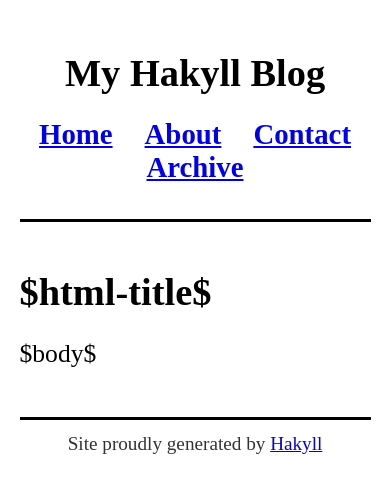
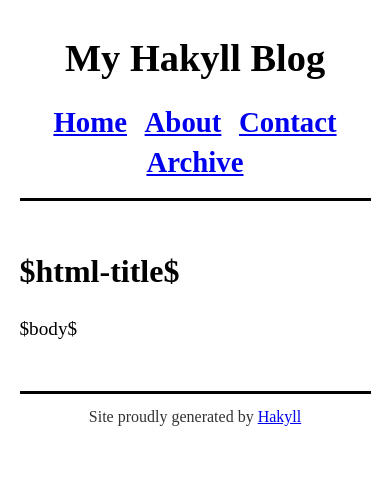
Before and after one commit to DevJac/blog, a plain HTML site: page templates/default.html in a window 390 px wide. Drawn offline with Linux system fonts and the light colour scheme.

Commit message:
Adjust font size in default.css

```diff
--- a/css/default.css
+++ b/css/default.css
@@ -1,12 +1,13 @@
 @import url("syntax.css");
 body {
-    font-size: 1.6rem;
+    font-size: 1.2rem;
     color: #000;
+    line-height: 1.4;
     margin: 0 auto;
 }
 header {
     border-bottom: 0.2rem solid #000;
-    padding: 1.2rem 0;
+    padding: 1rem 0;
 }
 .logo a {
     color: #000;
@@ -19,24 +20,27 @@ nav {
 nav a {
     font-size: 1.8rem;
     font-weight: bold;
-    margin: 0 0.8rem;
+    margin: 0 0.4rem;
 }
 footer {
     text-align: center;
-    font-size: 1.2rem;
+    font-size: 1rem;
     color: #333;
     border-top: 0.2rem solid #000;
     padding: 0.8rem 0;
     margin-top: 3rem;
 }
 h1 {
-    font-size: 2.4rem;
+    font-size: 2rem;
 }
 h2 {
-    font-size: 2rem;
+    font-size: 1.6rem;
+}
+h3 {
+    font-size: 1.2rem;
 }
 article .header {
-    font-size: 1.4rem;
+    font-size: 1rem;
     font-style: italic;
     color: #333;
 }
@@ -45,16 +49,15 @@ article .header {
 	width: 90%;
     }
     header {
-	margin: 2rem 0 3rem;
+	margin: 1rem 0 3rem;
     }
     .logo {
 	text-align: center;
 	font-size: 2.4rem;
-	margin: 0 0 1.4rem;
+	margin: 0 0.2rem 1rem;
     }
     nav {
 	text-align: center;
-	margin: 0 0 1rem;
     }
 }
 @media (min-width: 66rem) {
@@ -66,11 +69,11 @@ article .header {
     }
     .logo {
 	text-align: left;
-	font-size: 1.8rem;
+	font-size: 2rem;
+	margin: 0 0.2rem;
 	float: left;
     }
     nav {
 	text-align: right;
-	margin: 0;
     }
 }
```
